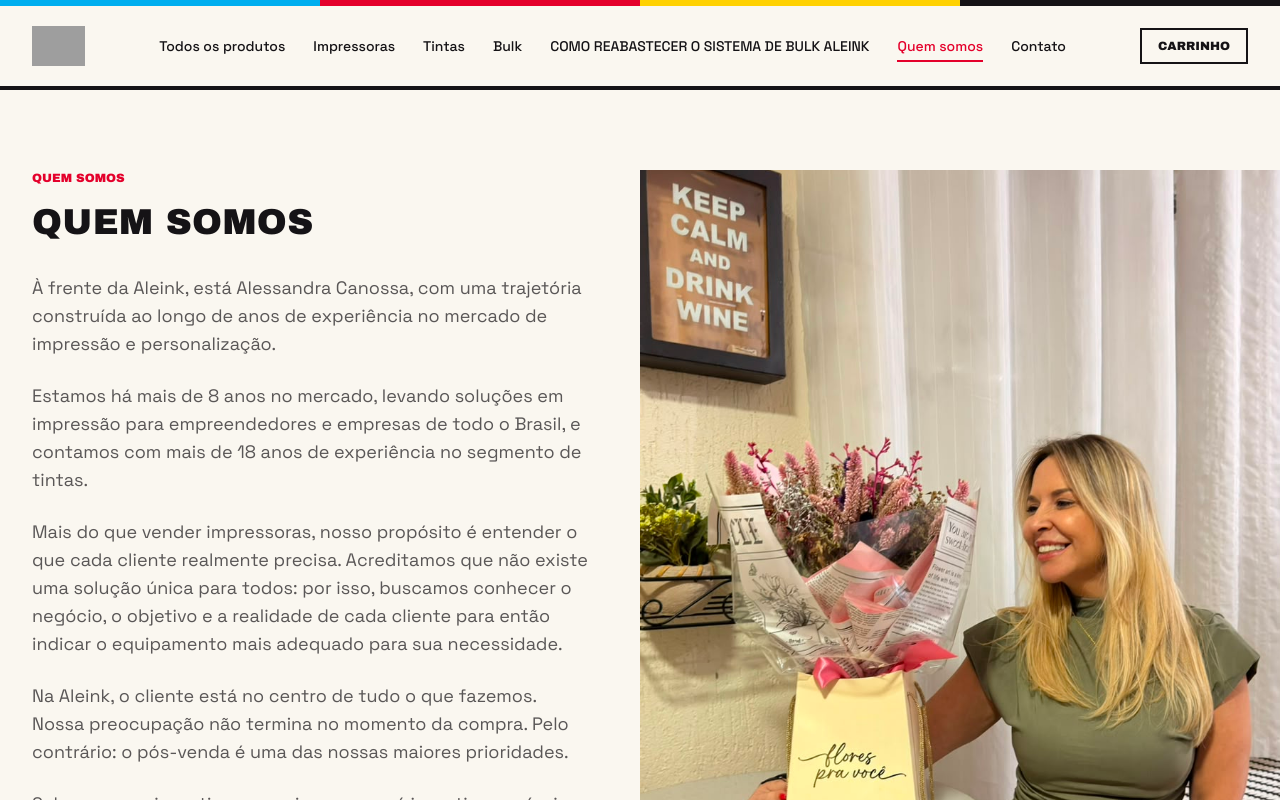
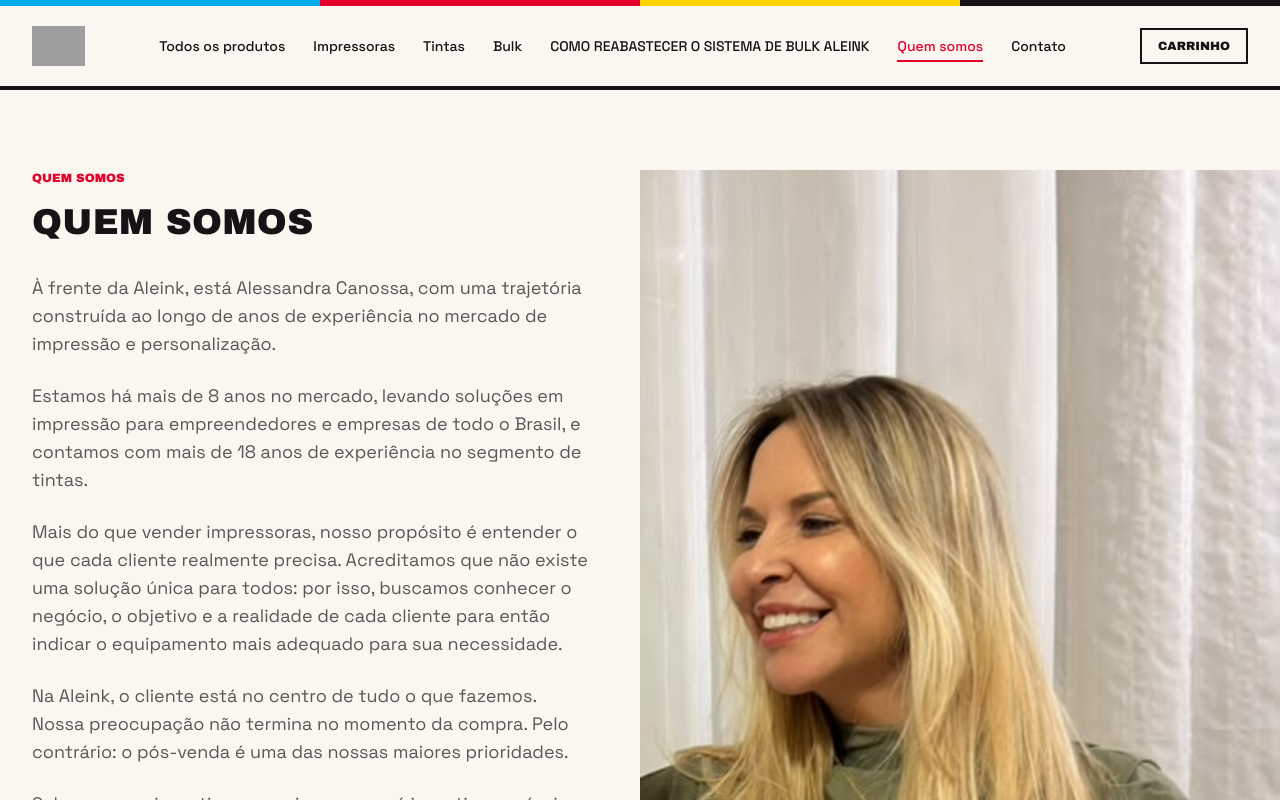
Before and after one commit to igorcanossadesouza31/aleink-ecommerce, a React (Vite) app: page /sobre in a window 1280 px wide. Shown: the top 800 px of the page. Built offline with nearby package versions, Linux system fonts and the light colour scheme; grey boxes are pictures that could not be loaded.

Commit message:
Remover flores da foto da Alessandra e ajustar enquadramento

```diff
--- a/src/pages/About.jsx
+++ b/src/pages/About.jsx
@@ -26,7 +26,7 @@
           <img
             src="/alessandra-canossa.jpg"
             alt="Alessandra Canossa, fundadora da Aleink"
-            className="w-full h-full object-cover object-[50%_25%]"
+            className="w-full h-full object-cover object-[50%_34%]"
           />
         </div>
       </div>
```
Also changed, not shown: public/alessandra-canossa.jpg.
